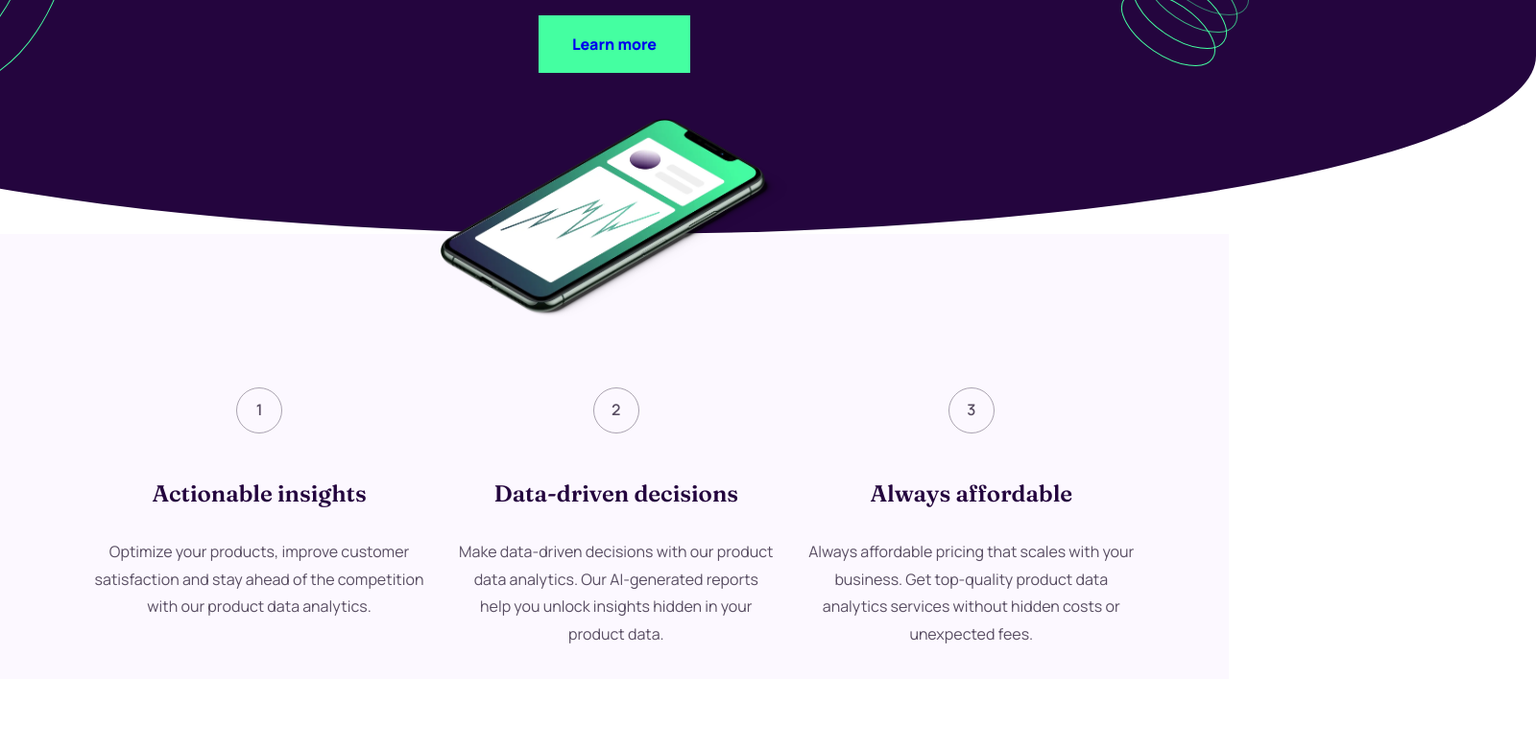
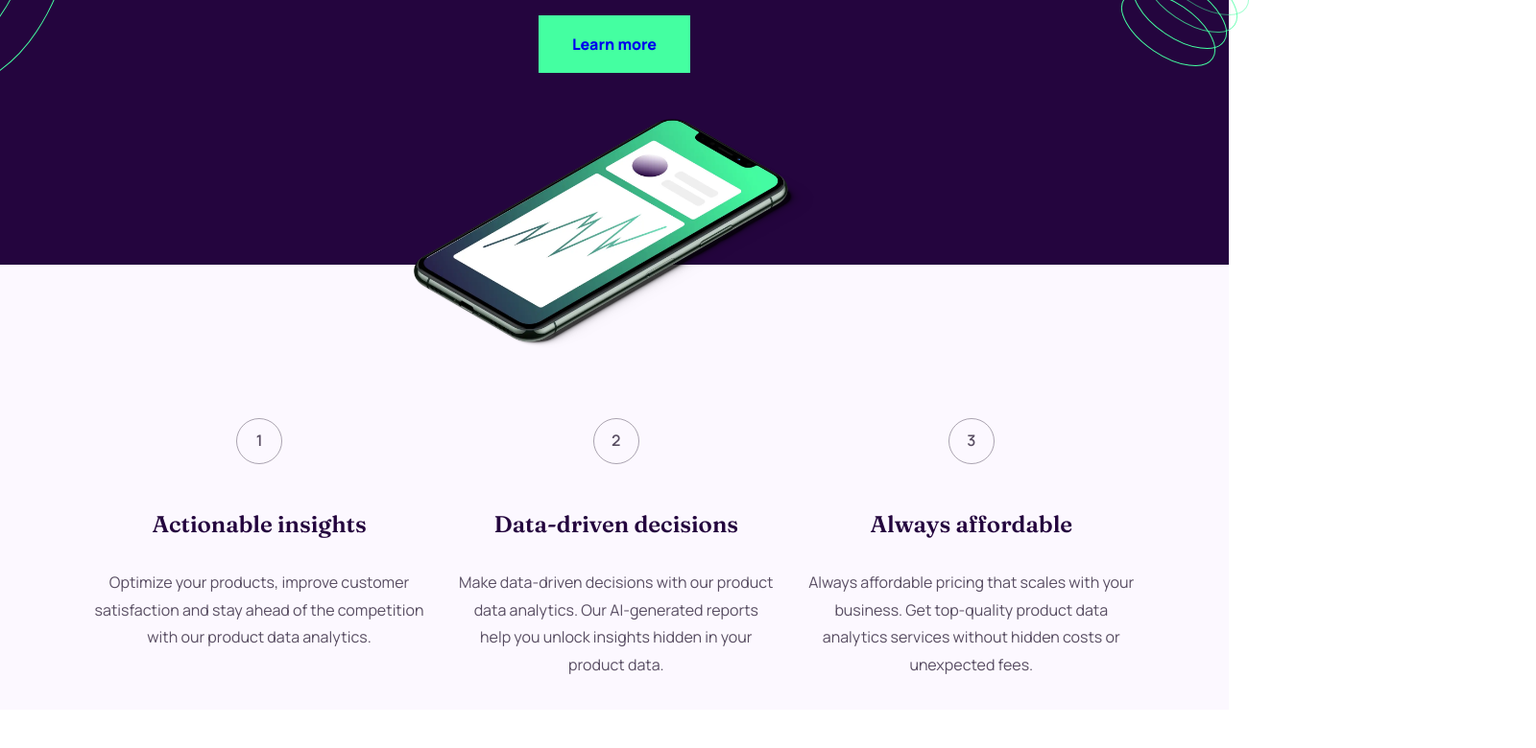
Before and after one commit to PhilippeItsMe/fe-workItLandingPage-challenge, a plain HTML site: page index.html in a window 1280 px wide. Shown: the part 222-1002 px from the top of the page at 96% size, 1600 px wide, since content can reach past the window. Drawn offline with Linux system fonts and the light colour scheme.

Commit message:
Update style.css

```diff
--- a/style.css
+++ b/style.css
@@ -17,7 +17,10 @@ white : #FFFFFF
     margin: 0;
     padding: 0;
     box-sizing: border-box;
+}
 
+body {
+    overflow-x: hidden;
 }
 
 h1 {
@@ -99,46 +102,16 @@ nav, .purplebackground {
 
 /* Background-color set-up | Curved bottom Header */
 
-header:before {
-    content: '';
-    position: absolute;
-    top: 0;
-    left: 0;
-    width: 100%;
-    height: 100%;
-    background-color: #24053e;
-    border-radius: 0 0 50% 50%;
-    transform: scaleX(1.5);
-
-}
-
 header {
     position:relative;
     z-index: 0;
 }
 
-header section {
-    z-index: 1;
-    display: flex;
-    flex-direction: column;
-    justify-content: center;
-    align-items: center;
-}
-
 /* Background-color set-up  */
 
-main .art1 :before {
-    width: 100%;
-    height: 80%;
-    background-color:  #6a3493;
-    border-radius: 0 0 50% 50%;
-    transform: scaleX(1.5)
-
-}
-
 header {
-    position:relative;
-    z-index: 0;
+    max-width: 100%;
+    background-color:  #24053E;
 }
 
 .aBackground {
@@ -165,13 +138,21 @@ header {
     padding: 0 2rem;
 }
 
+header section {
+    z-index: 1;
+    display: flex;
+    flex-direction: column;
+    justify-content: center;
+    align-items: center;
+}
+
 .deco1, .deco2 {
     display: none;
 }
 
 .mobile {
     align-self: center;
-    height: 13rem;
+    height: 14rem;
     width: auto;
     padding: 3rem 0 0 0;
     margin-bottom: -5.5rem;
@@ -316,7 +297,7 @@ footer div img {
             "n3 p3";
     }
 
-    /* Article 1 */
+    /* Article 2 */
 
     .bossImage {
         width: 281px;
@@ -342,6 +323,7 @@ footer div img {
     }
 
     .art2 {
+        margin-top: 2rem;
         display: grid;
         grid-template-columns: 180px 1fr;
         grid-template-rows: 80px 1fr;
@@ -354,6 +336,10 @@ footer div img {
 /* Responsive - Desktop */
 
 @media screen and (min-width:1100px) {
+
+    .mobile {
+        height: 18rem;
+    }
 
     .n1, .n2, .n3 {
         margin: 0;
```
